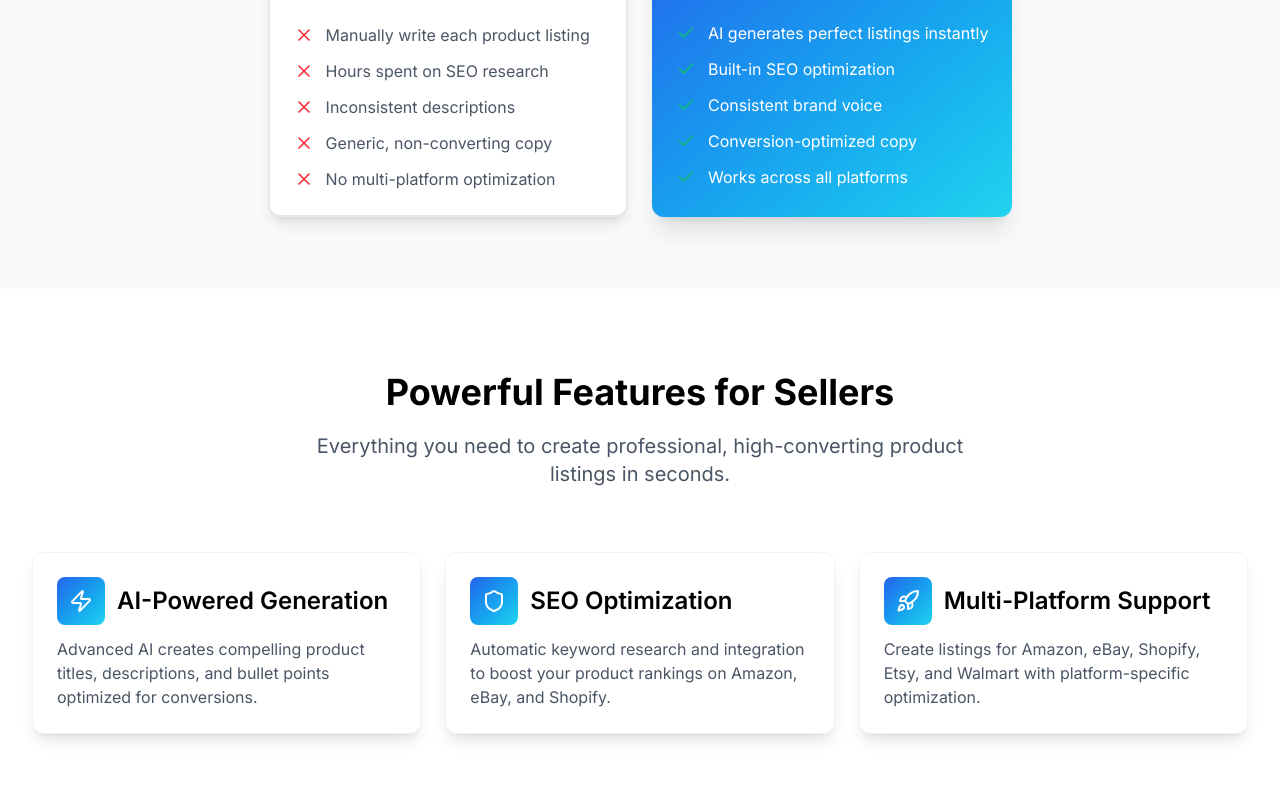
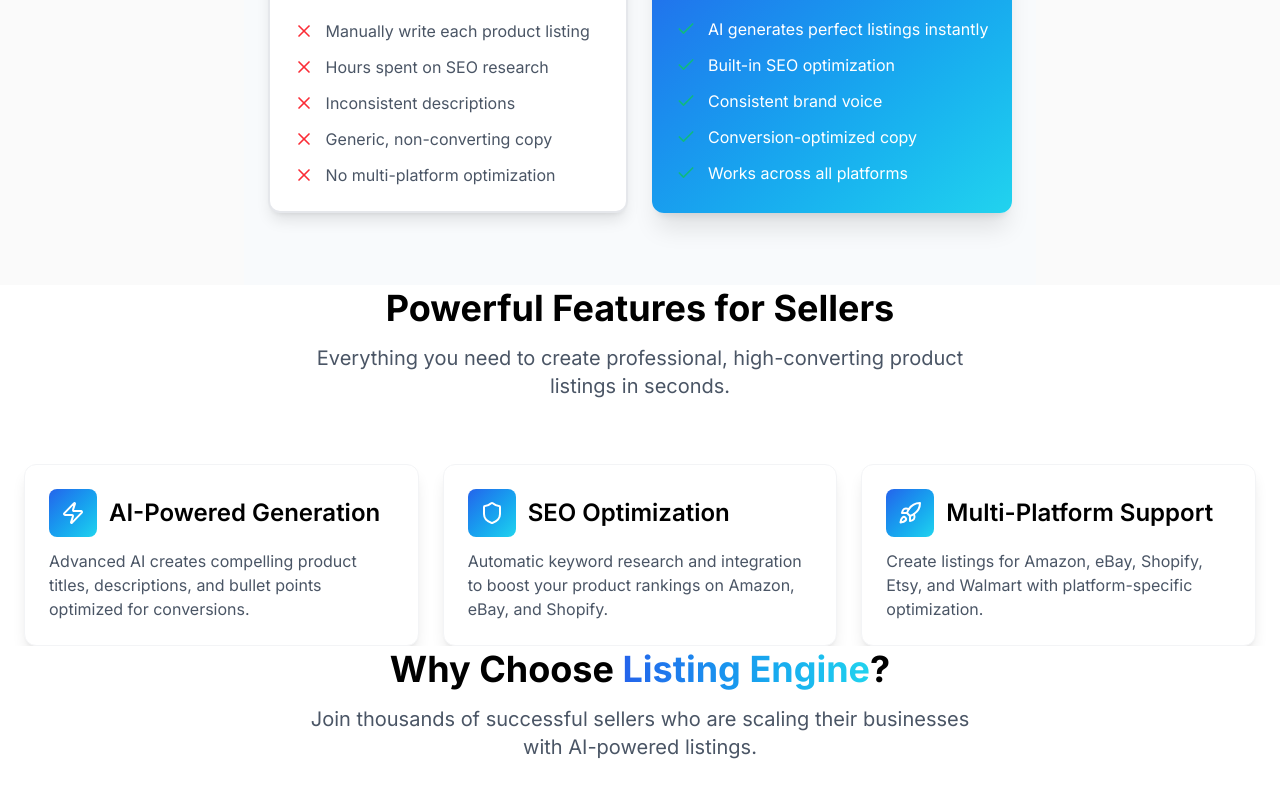
Before and after one commit to evangelista-junior/listing-ai, a Next.js app: page / in a window 1280 px wide. Shown: the part 1998-2796 px from the top of the page. Built offline with nearby package versions, Linux system fonts and the light colour scheme.

Commit message:
refactor: Adjust padding and margin values for improved layout consistency across components

```diff
--- a/src/components/layout/Footer/index.tsx
+++ b/src/components/layout/Footer/index.tsx
@@ -12,7 +12,7 @@ export function Footer() {
 
   return (
     <footer
-      className="bg-black-soft text-white-soft py-16 px-3 sm:px-6 lg:px-8"
+      className="bg-black-soft text-white-soft py-15 px-3 sm:px-6 lg:px-8"
       aria-label="Site footer"
     >
       <div className="max-w-7xl mx-auto">
--- a/src/components/sections/Benefits/index.tsx
+++ b/src/components/sections/Benefits/index.tsx
@@ -45,12 +45,12 @@ export function Benefits() {
 
   return (
     <section
-      className="relative mx-auto py-20 px-4 sm:px-6 lg:px-8 bg-white"
+      className="relative mx-auto py-18px-3 sm:px-6 lg:px-6 bg-white"
       id="benefits"
     >
       <div className="max-w-7xl mx-auto">
         <div className="text-center mb-16">
-          <h2 className="mb-4 animate-fade-in" id="benefits-heading">
+          <h2 className="mb-3 animate-fade-in" id="benefits-heading">
             Why Choose{" "}
             <span className="bg-linear-to-r from-primary to-auxiliar bg-clip-text text-transparent">
               Listing Engine
@@ -74,11 +74,11 @@ export function Benefits() {
           ))}
         </div>
 
-        <div className="mt-16 text-center bg-linear-to-br from-primary to-auxiliar rounded-2xl p-12 text-white animate-fade-in stagger-6">
+        <div className="mt-15 text-center bg-linear-to-br from-primary to-auxiliar rounded-2xl p-12 text-white animate-fade-in stagger-6">
           <h3 className="text-white mb-4">
             Stop Losing Sales to Dull Descriptions !
           </h3>
-          <p className="text-xl mb-8 text-white/90 max-w-2xl mx-auto">
+          <p className="text-xl mb-6 text-white/90 max-w-2xl mx-auto">
             Start your 14-day free trial today. No credit card required. Cancel
             anytime.
           </p>
--- a/src/components/sections/Features/index.tsx
+++ b/src/components/sections/Features/index.tsx
@@ -25,12 +25,12 @@ export function Features() {
 
   return (
     <section
-      className="relative mx-auto py-20 px-4 sm:px-6 lg:px-8 bg-white"
+      className="relative mx-auto py-18px-3 sm:px-6 lg:px-6 bg-white"
       id="features"
     >
       <div className="max-w-7xl mx-auto">
         <div className="text-center mb-16">
-          <h2 className="mb-4 animate-fade-in" id="features-heading">
+          <h2 className="mb-3 animate-fade-in" id="features-heading">
             Powerful Features for Sellers
           </h2>
           <p className="text-xl text-gray-600 max-w-2xl mx-auto animate-fade-in stagger-1">
--- a/src/components/sections/Hero/index.tsx
+++ b/src/components/sections/Hero/index.tsx
@@ -29,7 +29,7 @@ export function Hero() {
             bullets, and SEO for Amazon, eBay, and Shopify in seconds.
           </p>
 
-          <div className="flex flex-col sm:flex-row gap-3 justify-center items-center mb-16 animate-fade-in stagger-3">
+          <div className="flex flex-col sm:flex-row gap-3 justify-center items-center mb-15 animate-fade-in stagger-3">
             <Link href="/login">
               <Button variant="primary" aria-label="Start free trial">
                 Start Free Trial
--- a/src/components/ui/Button/index.tsx
+++ b/src/components/ui/Button/index.tsx
@@ -22,7 +22,7 @@ export function Button({
     outline:
       "border-2 border-black-soft text-black-soft hover:bg-black-soft hover:text-white focus:ring-black-soft",
     white:
-      "bg-white text-primary px-8 py-4 rounded-lg font-semibold hover:bg-gray-100 transition-colors shadow-lg hover:shadow-xl",
+      "bg-white text-primary px-6 py-3 rounded-lg font-semibold hover:bg-gray-100 transition-colors shadow-lg hover:shadow-xl",
   };
 
   return (
```
